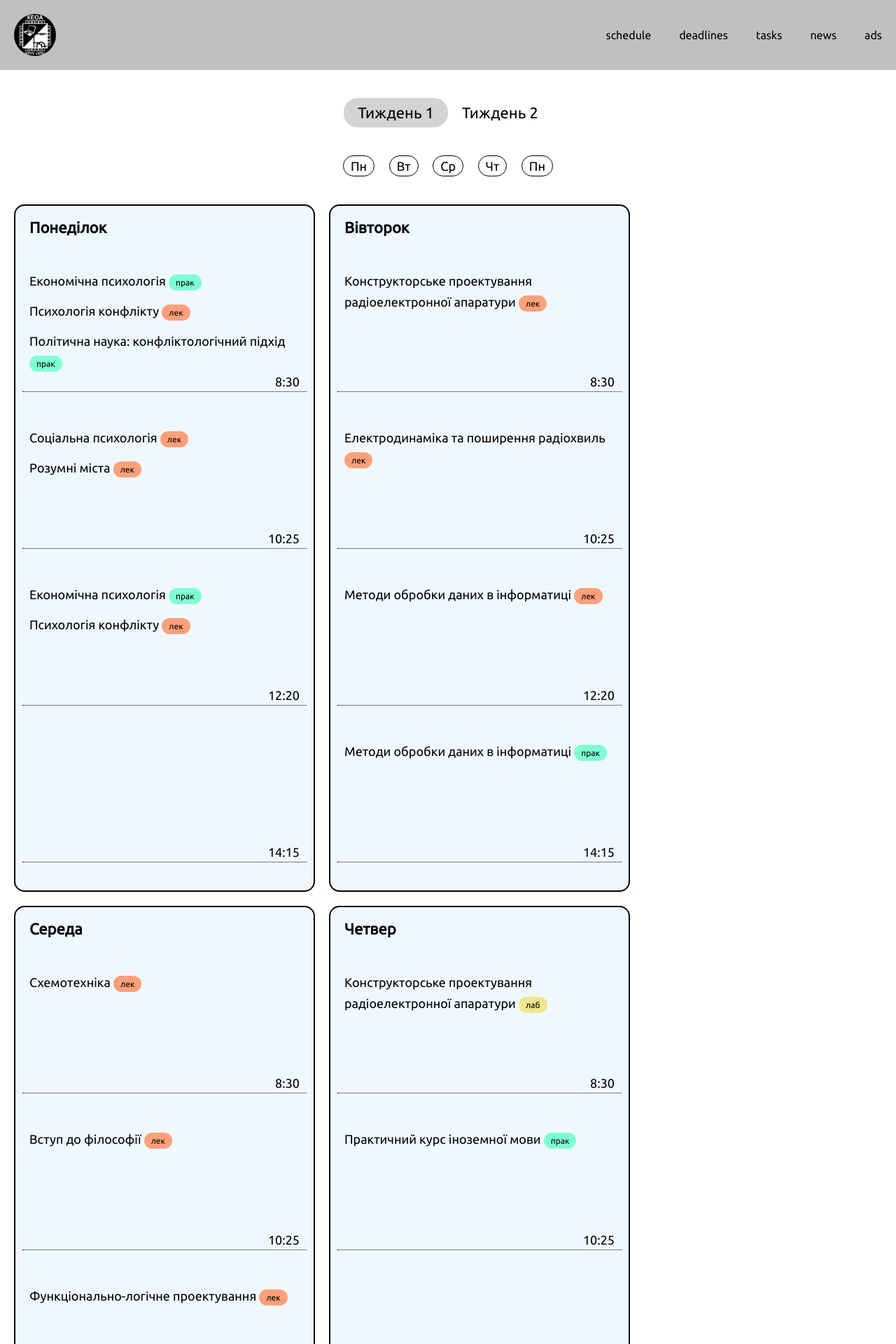
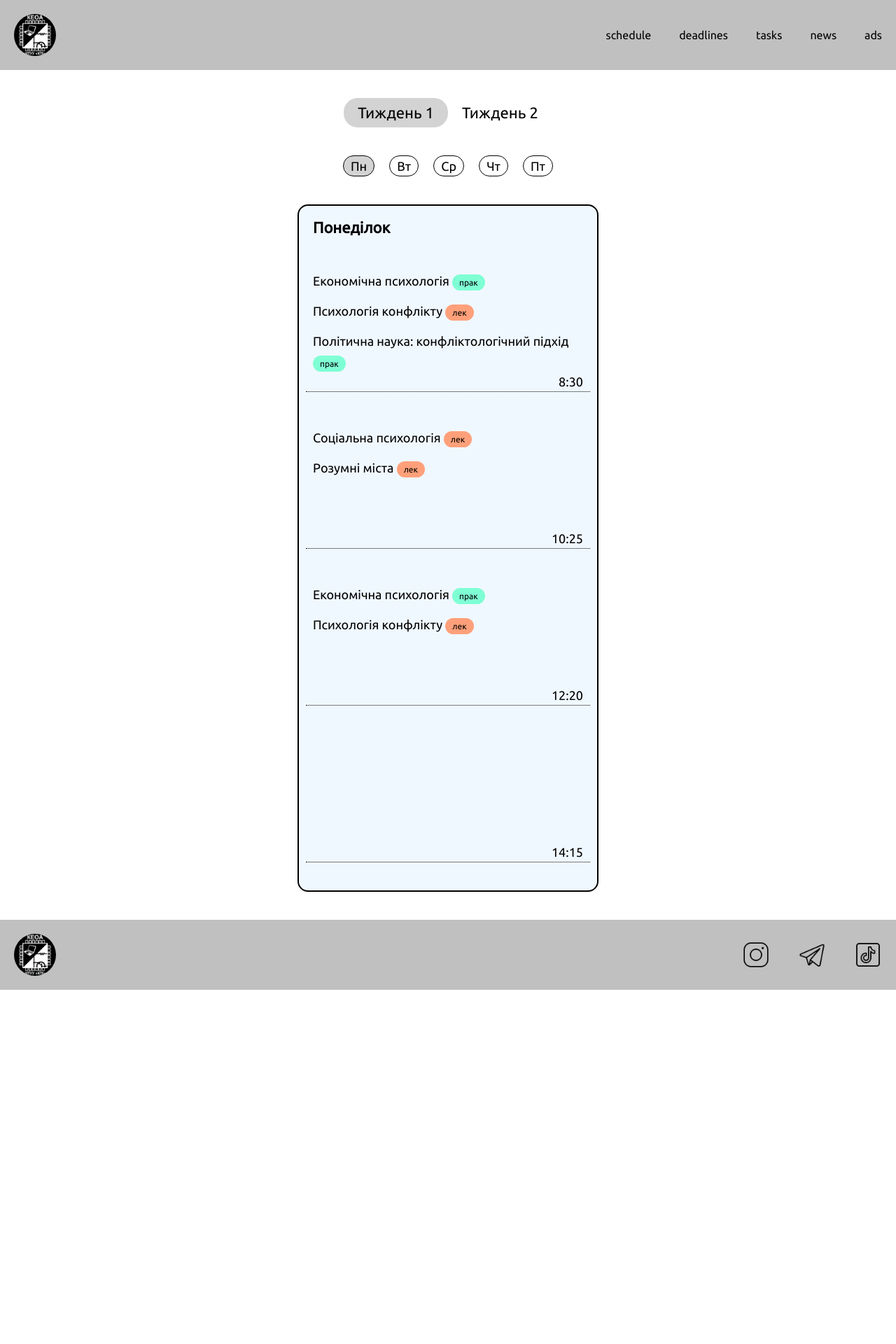
Before and after one commit to denispolovyan/dk12_website, a Vue app: page / in a window 1280 px wide. Shown: the top 1920 px of the page at 70% size. After the commit the page ends 1414 px from the top, so only its background shows below. Built offline with nearby package versions, Linux system fonts and the light colour scheme.

Commit message:
4th day (finished logic of schedule)

```diff
--- a/src/components/WorkingSchedule.vue
+++ b/src/components/WorkingSchedule.vue
@@ -21,7 +21,11 @@
           Тиждень 2
         </div>
       </article>
-      <div class="days__navbar" @click="getDayofTheWeek">
+      <div
+        class="days__navbar"
+        @click="getDayofTheWeek"
+        v-if="clientWidth < 920"
+      >
         <div
           id="monday"
           class="days__item"
@@ -65,11 +69,15 @@
             bgbtn: days.friday,
           }"
         >
-          Пн
+          Пт
         </div>
       </div>
-      <div class="cards" v-if="showFirstWeek">
-        <div class="cards__body">
+      <div
+        class="cards"
+        v-if="showFirstWeek"
+        :class="{ jccenter: clientWidth < 920 }"
+      >
+        <div class="cards__body" v-if="days.monday || clientWidth > 919">
           <div class="card__title">Понеділок</div>
           <div class="card__column">
             <div @click="openModalWindow(), removeScroll()" class="card__text">
@@ -150,7 +158,7 @@
             <div class="card__subtitle">14:15</div>
           </div>
         </div>
-        <div class="cards__body">
+        <div class="cards__body" v-if="days.tuesday || clientWidth > 919">
           <div class="card__title">Вівторок</div>
           <div class="card__column">
             <div class="card__text">
@@ -189,7 +197,7 @@
             <div class="card__subtitle">14:15</div>
           </div>
         </div>
-        <div class="cards__body">
+        <div class="cards__body" v-if="days.wednesday || clientWidth > 919">
           <div class="card__title">Середа</div>
           <div class="card__column">
             <div class="card__text">
@@ -228,7 +236,7 @@
             <div class="card__subtitle">14:15</div>
           </div>
         </div>
-        <div class="cards__body">
+        <div class="cards__body" v-if="days.thursday || clientWidth > 919">
           <div class="card__title">Четвер</div>
           <div class="card__column">
             <div class="card__text">
@@ -257,7 +265,7 @@
             <div class="card__subtitle">14:15</div>
           </div>
         </div>
-        <div class="cards__body">
+        <div class="cards__body" v-if="days.friday || clientWidth > 919">
           <div class="card__title">П'ятниця</div>
           <div class="card__column">
             <div class="card__text"></div>
@@ -287,8 +295,12 @@
           </div>
         </div>
       </div>
-      <div class="cards" v-if="showSecondWeek">
-        <div class="cards__body">
+      <div
+        class="cards"
+        v-if="showSecondWeek"
+        :class="{ jccenter: clientWidth < 920 }"
+      >
+        <div class="cards__body" v-if="days.monday || clientWidth > 919">
           <div class="card__title">Понеділок</div>
           <div class="card__column">
             <div class="card__text">
@@ -327,7 +339,7 @@
             <div class="card__subtitle">14:15</div>
           </div>
         </div>
-        <div class="cards__body">
+        <div class="cards__body" v-if="days.tuesday || clientWidth > 919">
           <div class="card__title">Вівторок</div>
           <div class="card__column">
             <div class="card__text">
@@ -356,7 +368,7 @@
             <div class="card__subtitle">14:15</div>
           </div>
         </div>
-        <div class="cards__body">
+        <div class="cards__body" v-if="days.wednesday || clientWidth > 919">
           <div class="card__title">Середа</div>
           <div class="card__column">
             <div class="card__text">
@@ -395,7 +407,7 @@
             <div class="card__subtitle">14:15</div>
           </div>
         </div>
-        <div class="cards__body">
+        <div class="cards__body" v-if="days.thursday || clientWidth > 919">
           <div class="card__title">Четвер</div>
           <div class="card__column">
             <div class="card__text">
@@ -424,7 +436,7 @@
             <div class="card__subtitle">14:15</div>
           </div>
         </div>
-        <div class="cards__body">
+        <div class="cards__body" v-if="days.friday || clientWidth > 919">
           <div class="card__title">П'ятниця</div>
           <div class="card__column">
             <div class="card__text">
@@ -515,7 +527,7 @@
   left: 0px;
   width: 100%;
   height: 100%;
-  padding: 40px 0px 0px 0px;
+  padding: 80px 0px 0px 0px;
 }
 .data__block {
   text-align: center;
@@ -534,7 +546,7 @@
 }
 .data__close {
   position: absolute;
-  top: 60px;
+  top: 20px;
   right: 20px;
   width: 3em;
   height: 3em;
@@ -589,12 +601,15 @@
 .card__activity_lab {
   background-color: #f0e68c;
 }
-/*===========*/
+/* dynamic classes */
 .bgbtn {
   background-color: #d3d3d3;
   transition-duration: 0.7s;
 }
-
+.jccenter {
+  justify-content: center;
+}
+/* days for < 920px  */
 .days__navbar {
   gap: 5px;
   display: flex;
@@ -607,6 +622,8 @@
   border: 1px solid #000;
   border-radius: 20px;
 }
+
+/* media  */
 
 @media (min-width: 2300px) {
   .cards {
@@ -623,12 +640,13 @@ export default {
       showSecondWeek: false,
       showModalWindow: false,
       days: {
-        monday: false,
+        monday: true,
         tuesday: false,
         wednesday: false,
         thursday: false,
         friday: false,
       },
+      clientWidth: 0,
     };
   },
   methods: {
@@ -660,7 +678,9 @@ export default {
       let element = e.target.id;
       this.days[element] = true;
     },
-
+    handleWindowResize() {
+      this.clientWidth = window.screen.width;
+    },
     removeScroll() {
       document.body.style.overflow = "hidden";
     },
@@ -670,6 +690,7 @@ export default {
   },
   mounted() {
     document.addEventListener("keydown", this.handleKeydown);
+    window.addEventListener("resize", this.handleWindowResize);
   },
 };
 </script>
```
